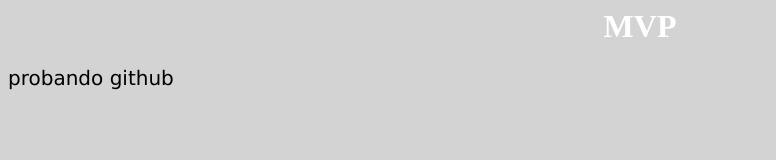
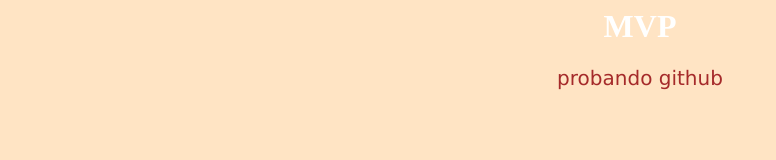
Before and after one commit to edocontrerasc/mvp, a plain HTML site: page index.html in a window 1280 px wide. Shown: the whole page, without its empty margins (0-776 px from the left). Drawn offline with Linux system fonts and the light colour scheme.

Commit message:
Idea para fondo y textos
cambio en el tamaño de las letras, color de fondo

```diff
--- a/index.html
+++ b/index.html
@@ -2,7 +2,7 @@
     <head>
         <style>
         body {
-            background-color: lightgray;
+            background-color:bisque;
         }
         h1 { color: white;
             text-align: center;
@@ -10,6 +10,9 @@
         p {
             font-family: verdana;
             font-size: 20px;
+            text-align: center;
+            color: brown;
+
         }
         </style>
     </head>
```
